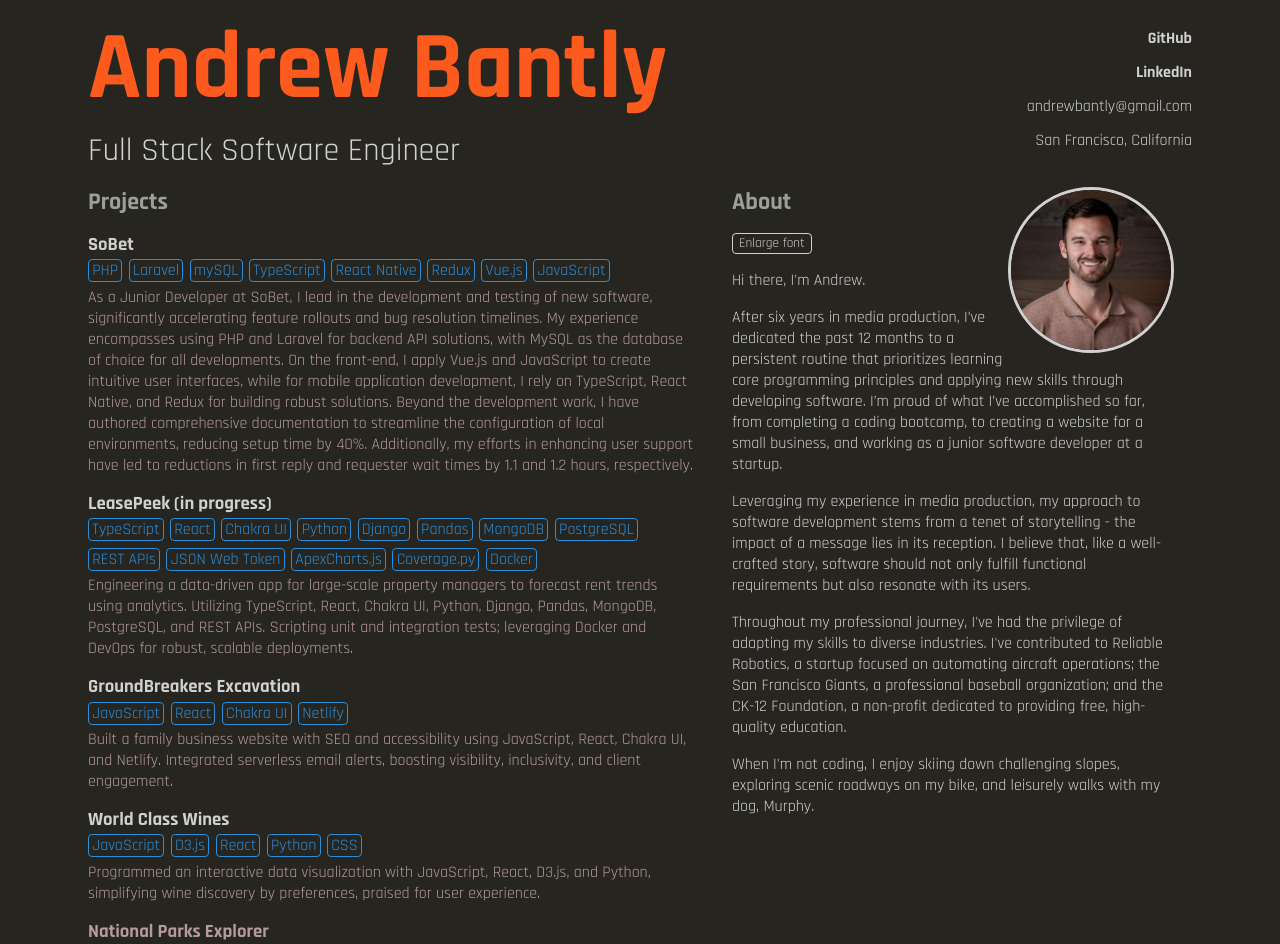
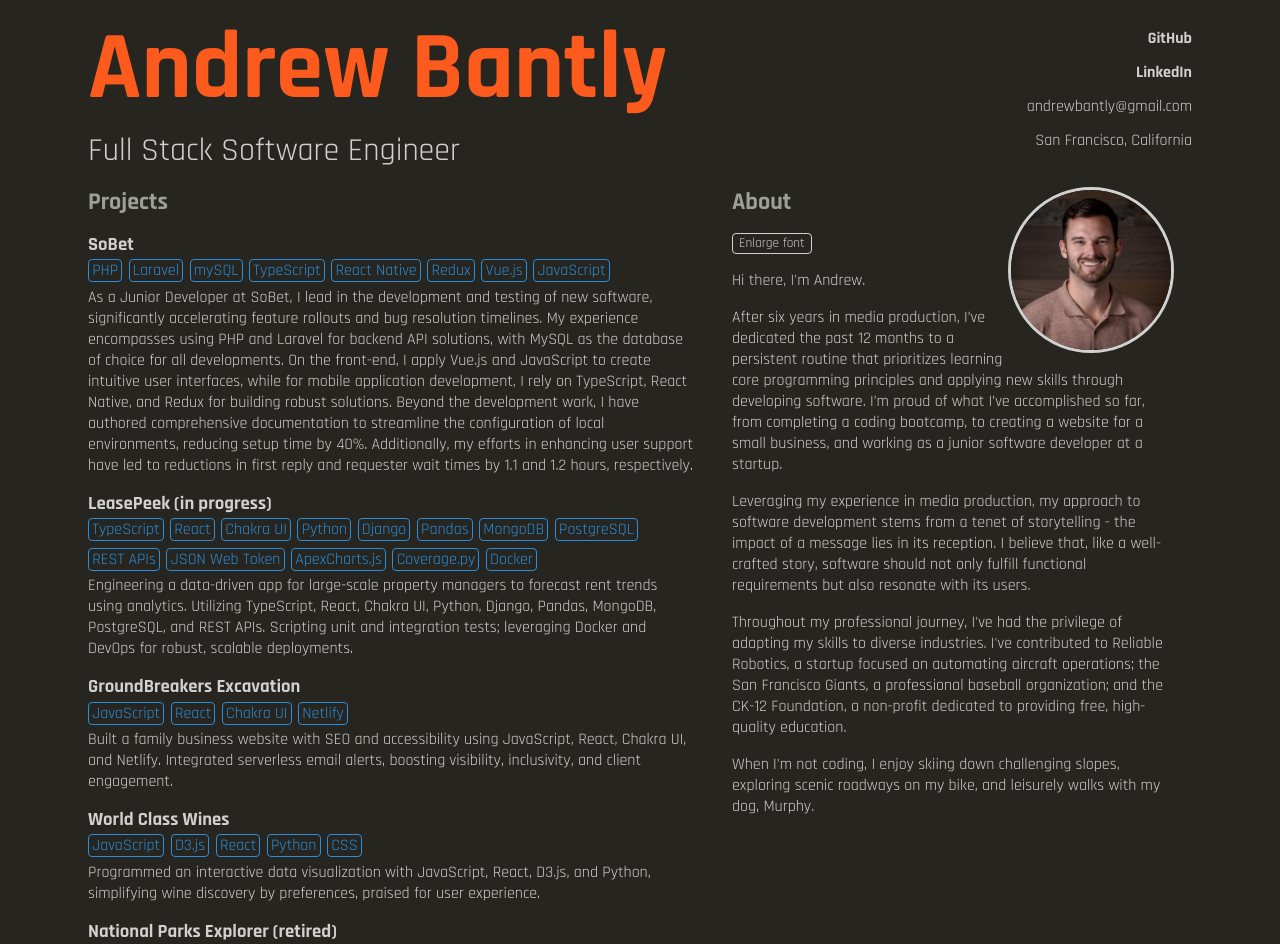
Before and after one commit to andrewbantly/portfolio, a Next.js app: page / in a window 1280 px wide. Shown: the top 944 px of the page. Built offline with nearby package versions, Linux system fonts and the light colour scheme.

Commit message:
retired styling

```diff
--- a/components/Projects.js
+++ b/components/Projects.js
@@ -22,7 +22,7 @@ export default function Projects() {
         } else {
             return (
                 <div className={`${styles.column}`} key={`key=${i}`}>
-                    <h3 className={`${styles.projectHeader}`}>{project.name}</h3>
+                    <h3 className={`${styles.projectHeader}`}>{project.name} (retired)</h3>
                     <div className={`${styles.techContainer}`}>
                         {techs}
                     </div>
--- a/styles/Projects.module.css
+++ b/styles/Projects.module.css
@@ -5,7 +5,7 @@
 
 .column {
     flex-direction: column-reverse;
-    color: #b69c99;
+    /* color: #b69c99; */
 }
 .projectHeader {
     margin: 0;
```
